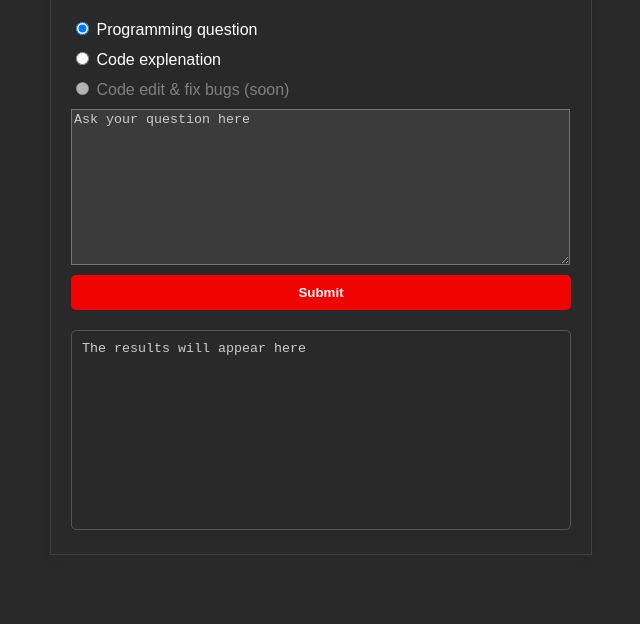
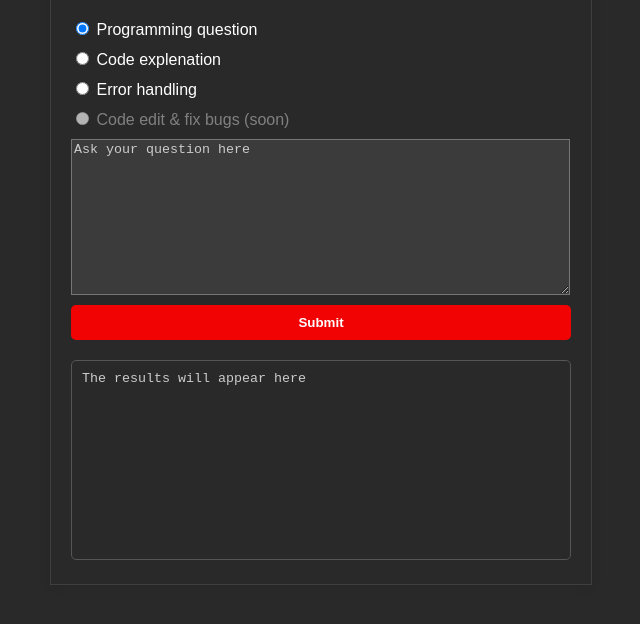
Before and after one commit to XavierRex/XavierRex.github.io, a plain HTML site: page index.html in a window 1280 px wide. Shown: the part 90-714 px from the top of the page, without its empty margins (319-959 px from the left). Drawn offline with Linux system fonts and the light colour scheme.

Commit message:
Add new radio button

```diff
--- a/index.html
+++ b/index.html
@@ -31,6 +31,10 @@
                 <label for="explenation" style="color:white;">Code explenation</label>
             </div>
             <div class="menu-item" style="margin-top: 10px;">
+                <input type="radio" name="type" value="error" id="error">
+                <label for="error" style="color:white">Error handling</label>
+            </div>
+            <div class="menu-item" style="margin-top: 10px;">
                 <input type="radio" name="type" value="fix_bugs" id="fix_bugs" disabled>
                 <label for="fix_bugs" style="color:grey;">Code edit & fix bugs (soon)</label>
             </div>
```
